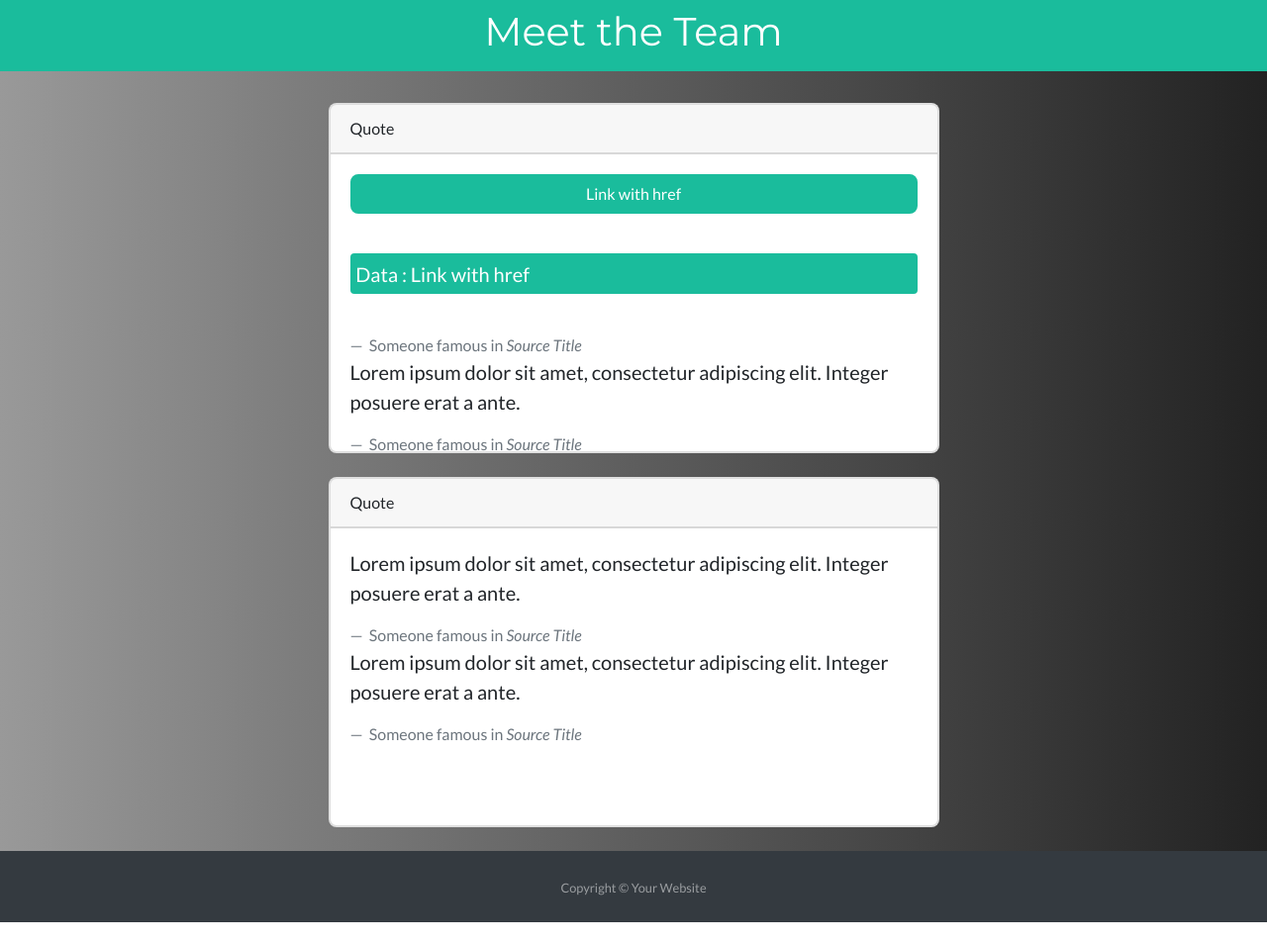
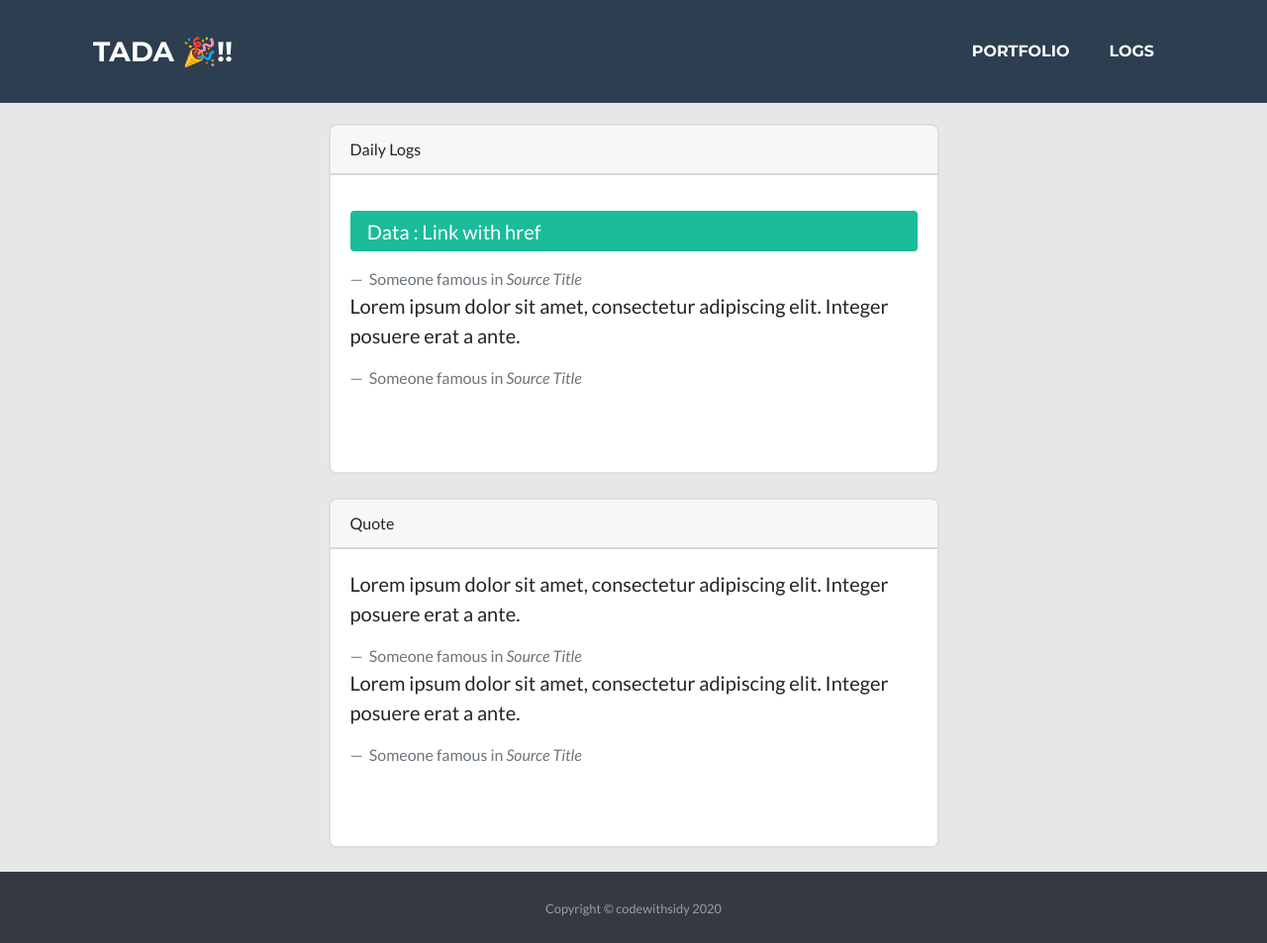
Before and after one commit to diptiyadav73/portfolio, a Flask app: page /logs in a window 1280 px wide. Shown: the whole page at 99% size. Before the commit the page ends 932 px from the top, so only its background shows below. Run offline with Flask 2, Linux system fonts and the light colour scheme; some libraries are stand-ins or nearby versions.

Commit message:
logs header added

```diff
--- a/templates/logs.html
+++ b/templates/logs.html
@@ -49,6 +49,7 @@
 
       #page-content {
         flex: 1 0 auto;
+        margin-top: 6%;
       }
 
       #sticky-footer {
@@ -58,8 +59,8 @@
       /* Other Classes for Page Styling */
 
       body {
-        background: #777777;
-        background: linear-gradient(to right, #999999, #222222);
+        background: #E5E7E9 ;
+        background: linear-gradient(to right, #E5E7E9 , #E5E7E9 );
       }
       .stuck {
         bottom: 10px;
@@ -77,9 +78,21 @@
   </head>
   <body class="d-flex flex-column">
     <header class="bg-primary text-center py-2 mb-2">
-      <div class="container">
-        <h1 class="font-weight-light text-white">Meet the Team</h1>
-      </div>
+      <nav class="navbar navbar-expand-lg bg-secondary text-uppercase fixed-top" id="mainNav">
+        <div class="container">
+            <a class="navbar-brand js-scroll-trigger" href="#page-top">Tada 🎉!!</a>
+            <button class="navbar-toggler navbar-toggler-right text-uppercase font-weight-bold bg-primary text-white rounded" type="button" data-toggle="collapse" data-target="#navbarResponsive" aria-controls="navbarResponsive" aria-expanded="false" aria-label="Toggle navigation">
+                Menu
+                <i class="fas fa-bars"></i>
+            </button>
+            <div class="collapse navbar-collapse" id="navbarResponsive">
+                <ul class="navbar-nav ml-auto">
+                    <li class="nav-item mx-0 mx-lg-1"><a class="nav-link py-3 px-0 px-lg-3 rounded js-scroll-trigger" href="{{url_for('index')}}">Portfolio</a></li>
+                    <li class="nav-item mx-0 mx-lg-1"><a class="nav-link py-3 px-0 px-lg-3 rounded js-scroll-trigger" href="{{url_for('logs')}}">Logs</a></li>
+                </ul>
+            </div>
+        </div>
+    </nav>
     </header>
 
     <div id="page-content">
@@ -92,16 +105,13 @@
             <br />
             <div class="card">
               <div class="card-header">
-                Quote
+                Daily Logs
               </div>
               <div class="card-body stuck">
                 <blockquote class="blockquote mb-0">
                   <p>
-                    <a class="btn btn-primary formButtonfront " data-toggle="collapse" href="#collapseExample" role="button" aria-expanded="false" aria-controls="collapseExample" >
-                        Link with href
-                      </a>
-                      <div class="btn-primary formButtonfront " data-toggle="collapse" href="#collapseExample" role="button" aria-expanded="false" aria-controls="collapseExample" style="border-radius: 4px;padding:1%;margin-block: 40px">
-                          Data : Link with href
+                    <div class="btn-primary formButtonfront " data-toggle="collapse" href="#collapseExample" role="button" aria-expanded="false" aria-controls="collapseExample" style="border-radius: 4px;padding:1%;">
+                        &nbsp; &nbsp;Data : Link with href
                       </div>
                       <div class="collapse" id="collapseExample">
                         <div class="card card-body">
@@ -161,7 +171,7 @@
     </div>
     <footer id="sticky-footer" class="py-4 bg-dark text-white-50">
       <div class="container text-center">
-        <small>Copyright &copy; Your Website</small>
+        <small>Copyright &copy; codewithsidy 2020</small>
       </div>
     </footer>
     <script src="https://cdnjs.cloudflare.com/ajax/libs/jquery/3.5.1/jquery.min.js"></script>
```
